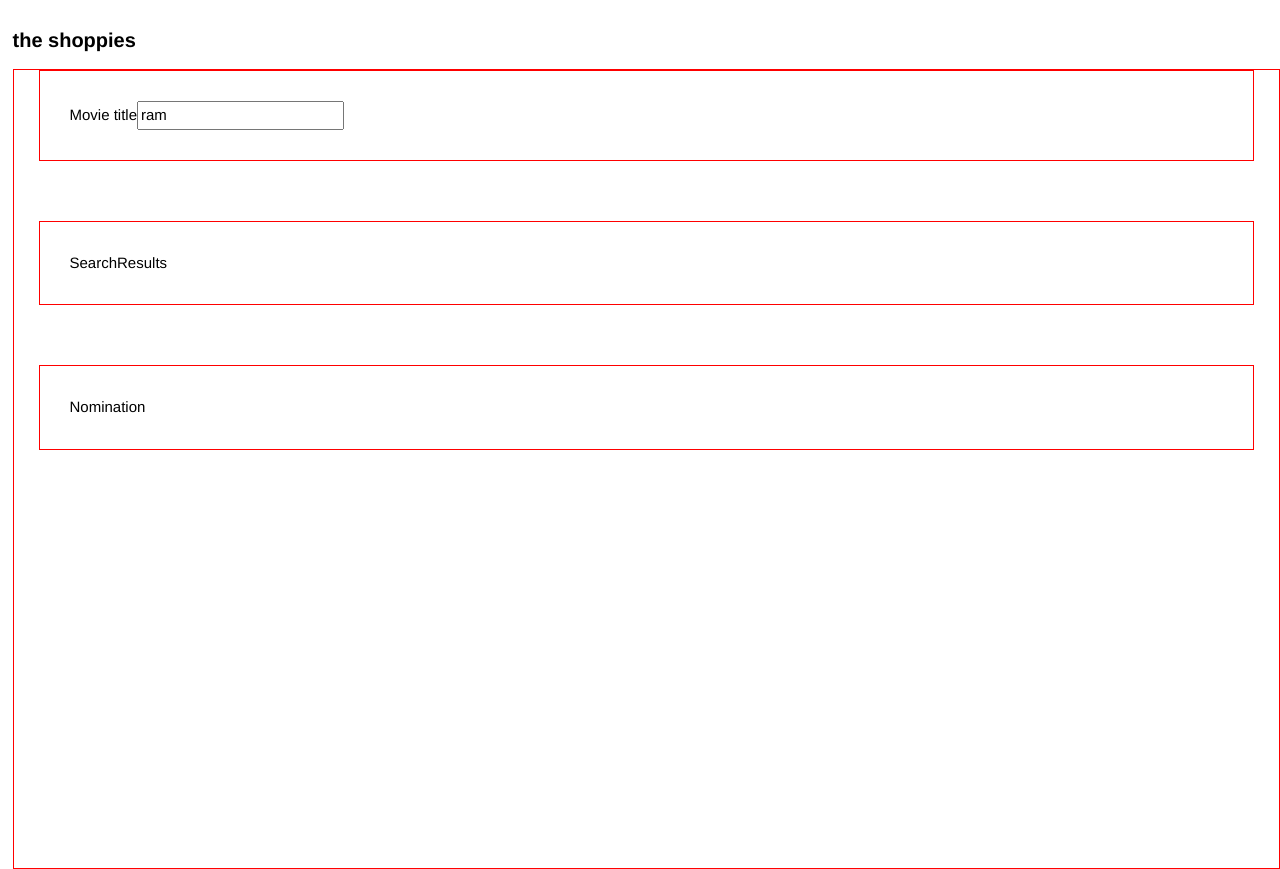
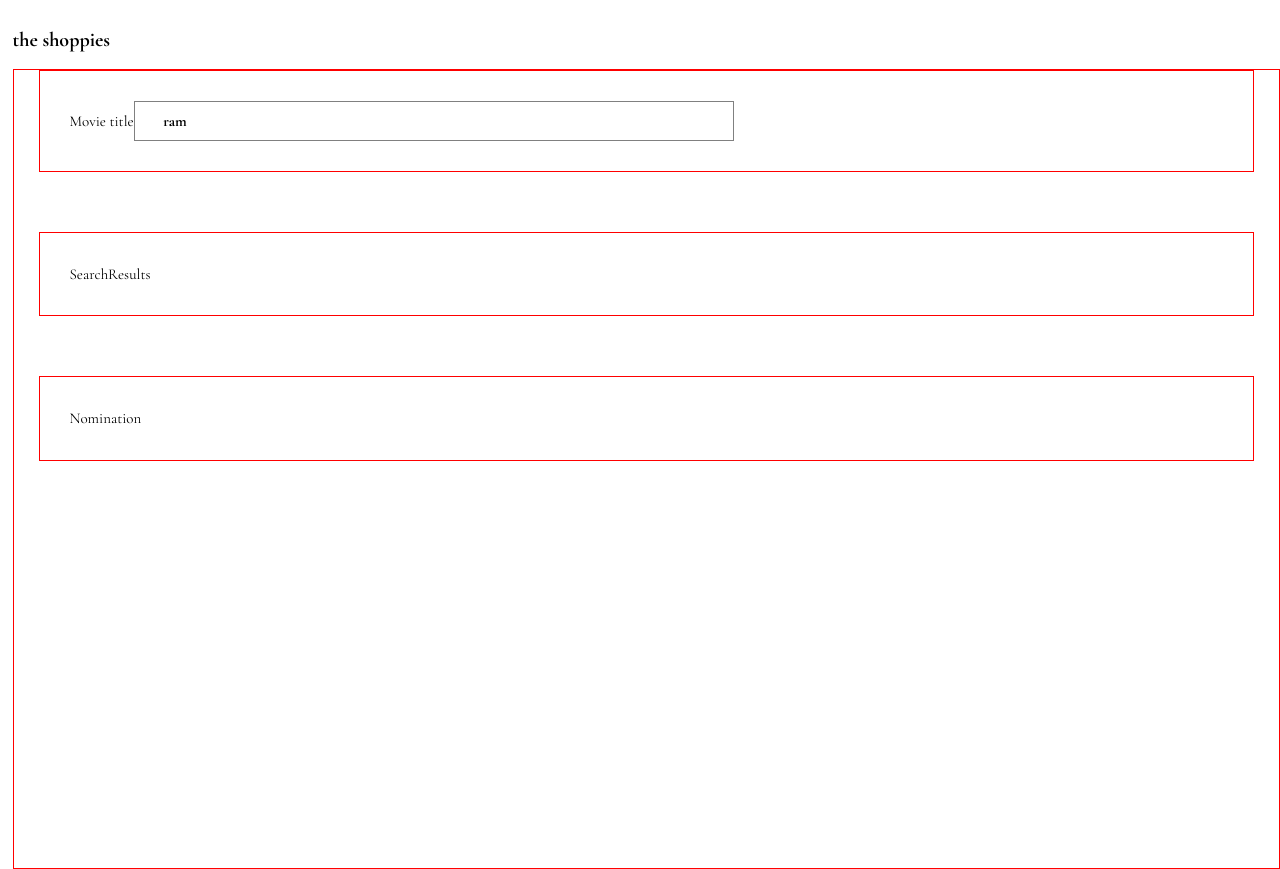
Before and after one commit to adeleke5140/theShoppies, a React (Vite) app: page / in a window 1280 px wide. Built offline with nearby package versions, Linux system fonts and the light colour scheme.

Commit message:
style the search bar input and add custom font to body

```diff
--- a/src/App.css
+++ b/src/App.css
@@ -18,7 +18,7 @@
 html,
 body {
   height: 100%;
-  font-family: Avenir, Helvetica, Arial, sans-serif;
+  font-family: "Cormorant Garamond", serif;
   font-size: 62.5%;
 }
 /*
@@ -102,3 +102,32 @@ h6 {
   margin-bottom: 4em;
   font-size: 1.5rem;
 }
+
+.search__title {
+  position: relative;
+  top: 23px;
+  font-weight: bold;
+}
+
+.search__input--iconed {
+  position: relative;
+}
+
+.search__input--icon {
+  width: 1.5rem;
+  top: 32px;
+  left: 10px;
+  position: relative;
+}
+
+.search__input {
+  padding: 0.5em 1.9em 0.5em;
+}
+
+input[type="search"] {
+  -webkit-appearance: none;
+  border: 1px solid grey;
+  width: 100%;
+  max-width: 40em;
+  font-weight: bold;
+}
```
